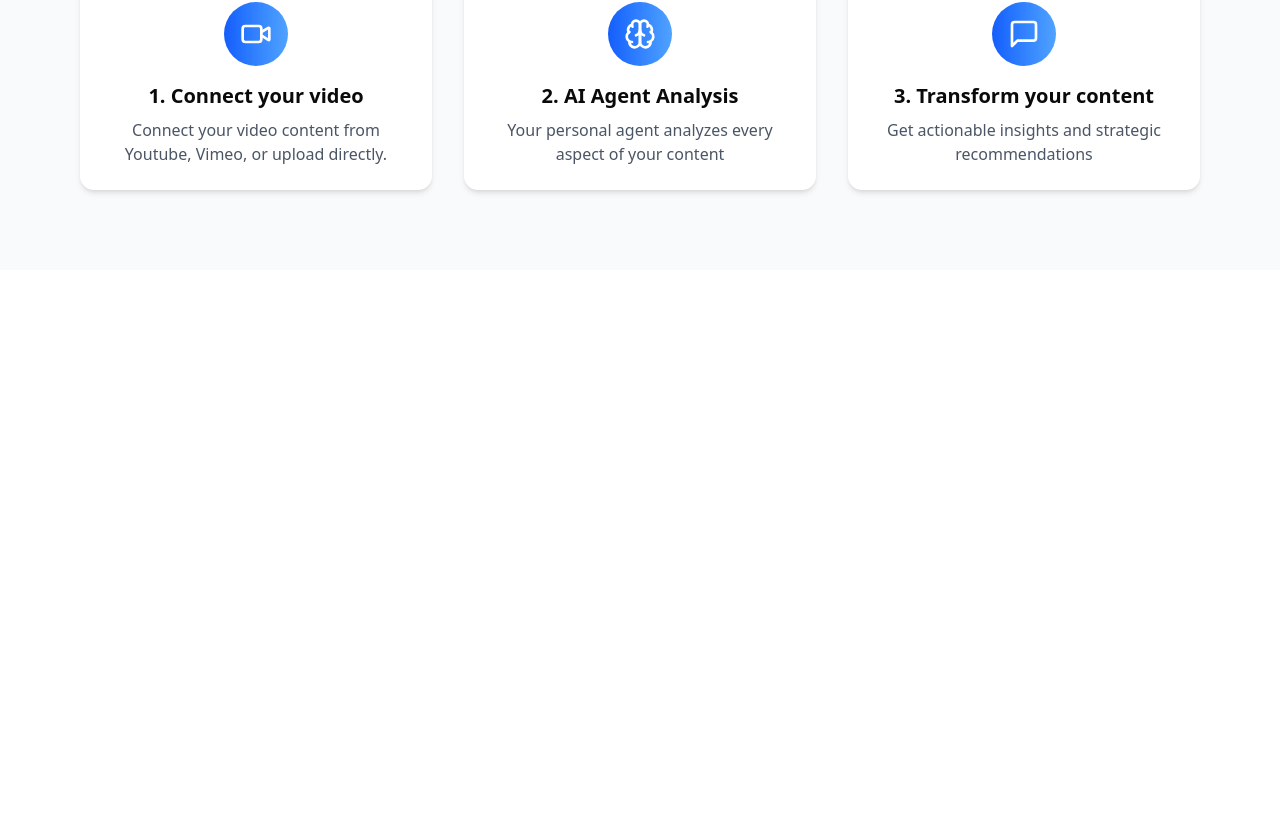
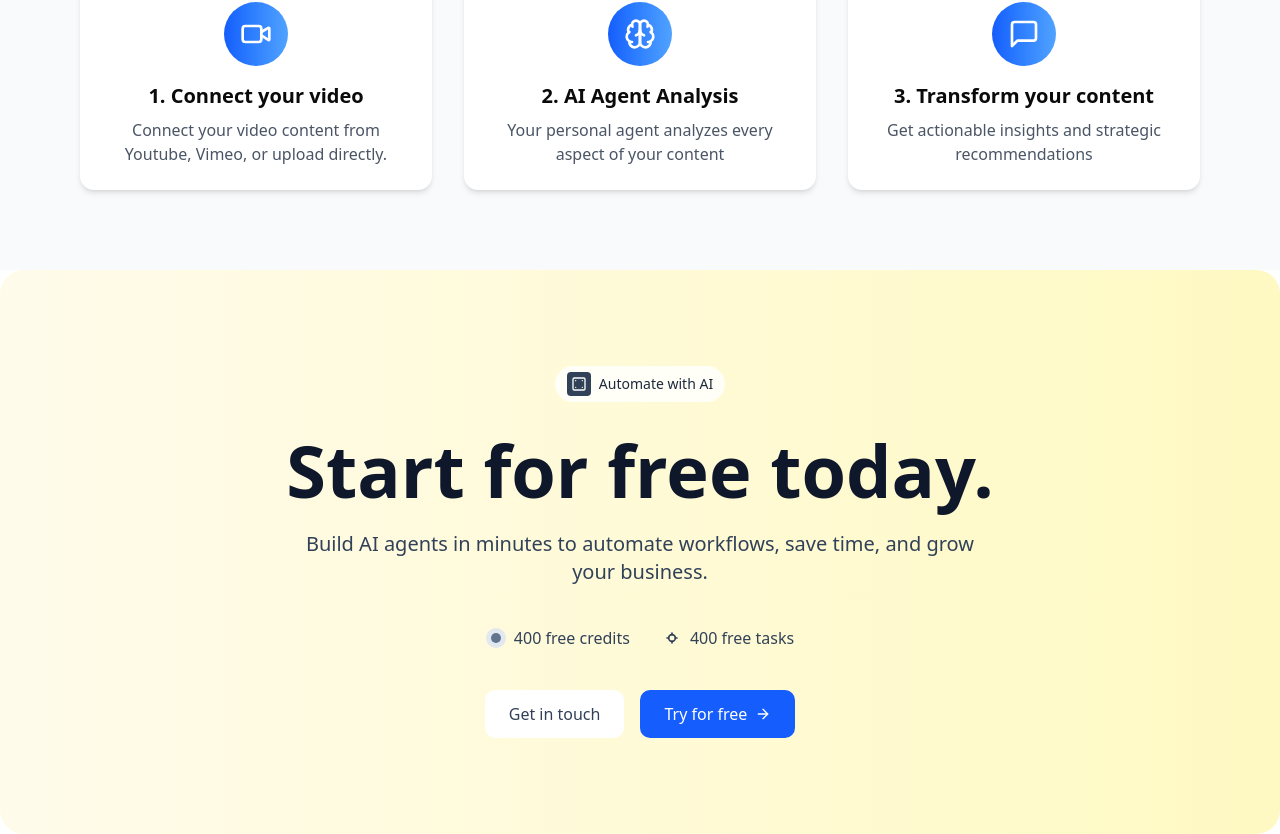
Before and after one commit to marksikaundi/up.Chat, a Next.js app: page / in a window 1280 px wide. Shown: the part 1435-2269 px from the top of the page. Before the commit the page ends 1705 px from the top, so only its background shows below. Built offline with nearby package versions, Linux system fonts and the light colour scheme; no server answers.

Commit message:
✨ Add FreeSection component to the Home page and clean up formatting

```diff
--- a/app/page.tsx
+++ b/app/page.tsx
@@ -1,4 +1,5 @@
 import AgentPulse from "@/components/AgentPulse";
+import FreeSection from "@/components/FreeSection";
 import {
   Book,
   Brain,
@@ -18,14 +19,12 @@ const steps = [
   },
   {
     title: "2. AI Agent Analysis",
-    description:
-      "Your personal agent analyzes every aspect of your content",
+    description: "Your personal agent analyzes every aspect of your content",
     icon: Brain,
   },
   {
     title: "3. Transform your content",
-    description:
-      "Get actionable insights and strategic recommendations",
+    description: "Get actionable insights and strategic recommendations",
     icon: MessageSquare,
   },
 ];
@@ -159,16 +158,13 @@ export default function Home() {
                 </div>
               );
             })}
-
-
           </div>
         </div>
       </section>
 
+      <FreeSection />
+
       {/* Footer section */}
-
-
-
     </div>
   );
 }
--- /dev/null
+++ b/components/FreeSection.tsx
@@ -0,0 +1,81 @@
+import { ArrowRight } from "lucide-react"
+
+export default function FreeSection() {
+  return (
+    <div className="relative w-full overflow-hidden bg-gradient-to-r from-amber-50 to-yellow-100 rounded-3xl px-4 py-16 md:py-24">
+      <div className="max-w-4xl mx-auto text-center">
+        <div className="inline-flex items-center gap-2 bg-white/80 backdrop-blur-sm px-3 py-1.5 rounded-full mb-8">
+          <div className="bg-slate-700 text-white p-1 rounded">
+            <svg
+              xmlns="http://www.w3.org/2000/svg"
+              width="16"
+              height="16"
+              viewBox="0 0 24 24"
+              fill="none"
+              stroke="currentColor"
+              strokeWidth="2"
+              strokeLinecap="round"
+              strokeLinejoin="round"
+            >
+              <rect width="18" height="18" x="3" y="3" rx="2" />
+              <path d="M7 7h.01" />
+              <path d="M17 7h.01" />
+              <path d="M7 17h.01" />
+              <path d="M17 17h.01" />
+            </svg>
+          </div>
+          <span className="text-sm font-medium text-slate-800">Automate with AI</span>
+        </div>
+
+        <h1 className="text-4xl md:text-6xl lg:text-7xl font-bold text-slate-900 mb-6">Start for free today.</h1>
+
+        <p className="text-lg md:text-xl text-slate-700 mb-10 max-w-2xl mx-auto">
+          Build AI agents in minutes to automate workflows, save time, and grow your business.
+        </p>
+
+        <div className="flex flex-wrap justify-center gap-8 mb-10">
+          <div className="flex items-center gap-2">
+            <div className="w-5 h-5 rounded-full bg-slate-200 flex items-center justify-center">
+              <div className="w-2.5 h-2.5 rounded-full bg-slate-500"></div>
+            </div>
+            <span className="text-slate-700 font-medium">400 free credits</span>
+          </div>
+
+          <div className="flex items-center gap-2">
+            <div className="w-5 h-5 flex items-center justify-center">
+              <svg
+                xmlns="http://www.w3.org/2000/svg"
+                width="20"
+                height="20"
+                viewBox="0 0 24 24"
+                fill="none"
+                stroke="currentColor"
+                strokeWidth="2"
+                strokeLinecap="round"
+                strokeLinejoin="round"
+                className="text-slate-700"
+              >
+                <path d="M12 16a4 4 0 1 0 0-8 4 4 0 0 0 0 8z" />
+                <path d="M12 8v-2" />
+                <path d="M12 18v-2" />
+                <path d="M8 12H6" />
+                <path d="M18 12h-2" />
+              </svg>
+            </div>
+            <span className="text-slate-700 font-medium">400 free tasks</span>
+          </div>
+        </div>
+
+        <div className="flex flex-wrap justify-center gap-4">
+          <button className="px-6 py-3 rounded-lg bg-white text-slate-700 font-medium hover:bg-slate-50 transition-colors">
+            Get in touch
+          </button>
+          <button className="px-6 py-3 rounded-lg bg-blue-600 text-white font-medium flex items-center gap-2 hover:bg-blue-700 transition-colors">
+            Try for free
+            <ArrowRight className="w-4 h-4" />
+          </button>
+        </div>
+      </div>
+    </div>
+  )
+}
```
